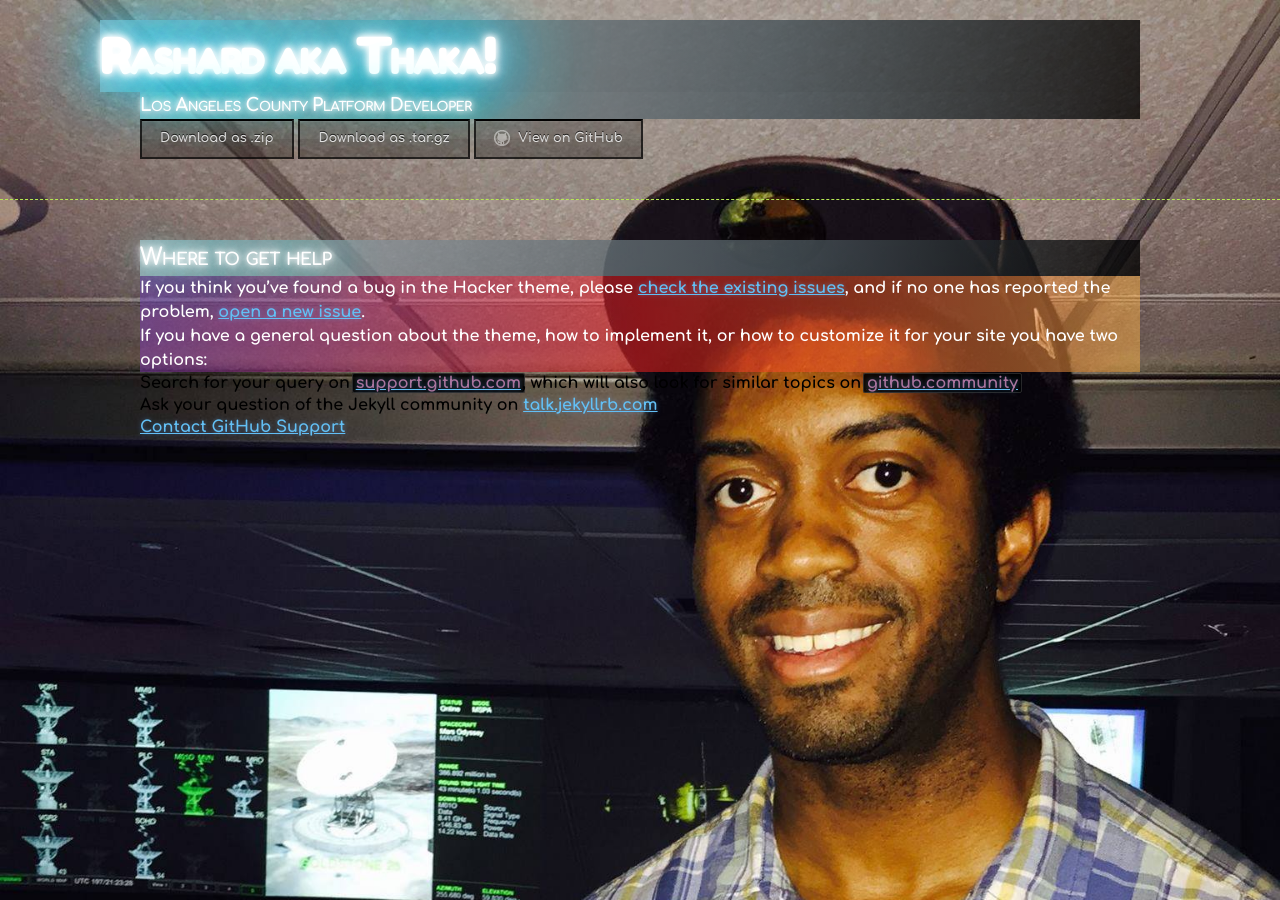
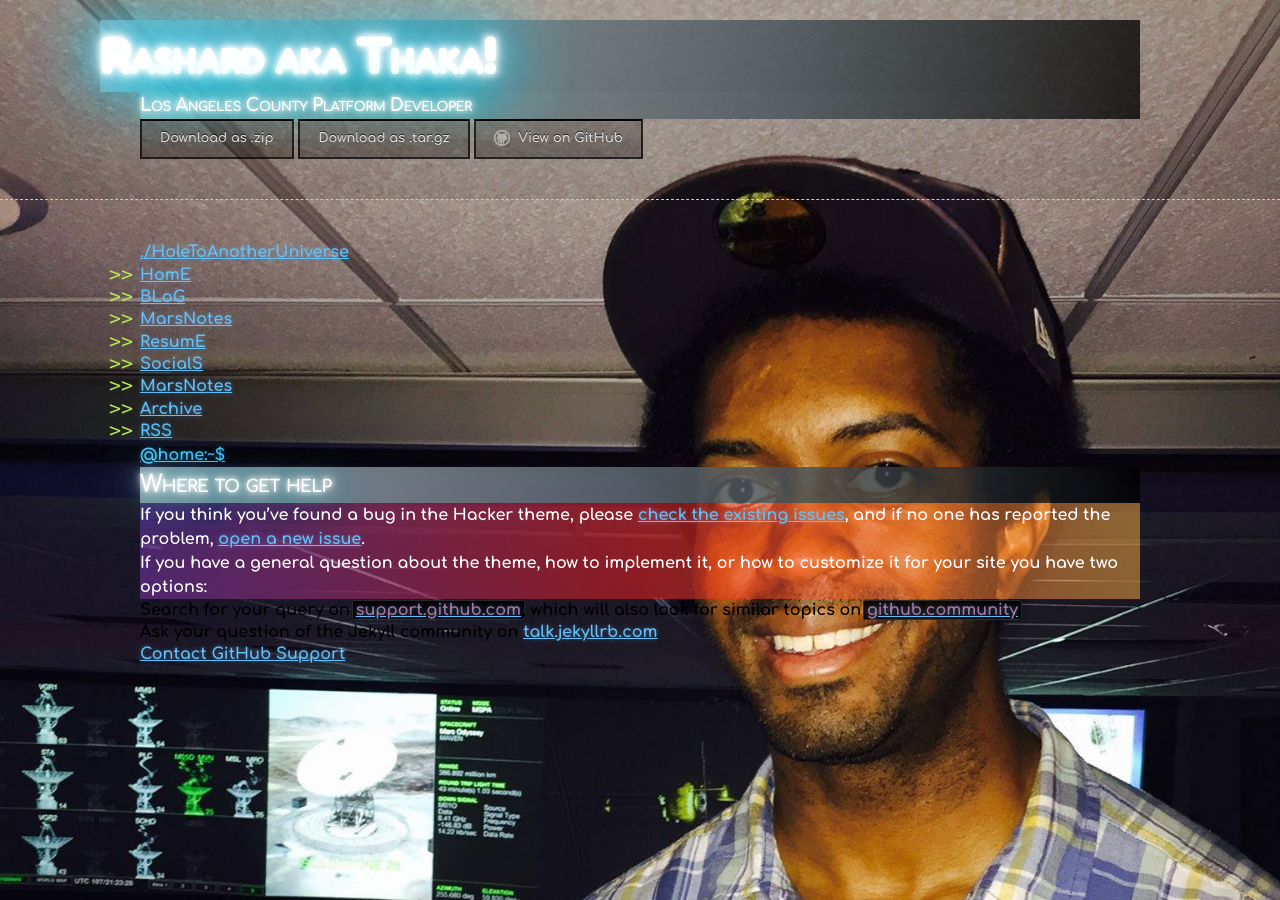
Before and after one commit to ricoThaka/cv, a Jekyll site: the page built from docs/SUPPORT.md, in a window 1280 px wide. Built offline with Jekyll 4.4.1, drawn with Linux system fonts in a browser that asks for light colours; some web fonts are replaced; our own code applies the rules of GitHub Pages for plain Markdown files.

Commit message:
{% include links.html %}

```diff
--- /dev/null
+++ b/_includes/links.html
@@ -0,0 +1,17 @@
+<div id="navcontainer">
+    <div class="logo"><a href="https://ricothaka.github.io/" alt="My Name is Thaka aka #Rashard! I am a Unix Adimistrator assigned to the Mars Reconnosince Orbiter at #Nasa's Jet Propulsion Laboratory in Pasadena California i have a daughter named coral and a fiance named normani and an exwife ... erika ">./HoleToAnotherUniverse</a></div>
+  <ul id="navlist">
+    <li><a href="https://ricothaka.github.io/" alt="My Resume!">HomE</a></li>
+  <li id="active"><a id="current" href="https://ricothaka.github.io/blog/" alt="My Name is Thaka ppl usd to call me Rashard and this is My blog" >BLoG</a></li>
+  <li><a href="https://ricothaka.github.io/marsblog.html" alt="Mars Reconissince Orbiter is my job to help maintain for the us government and our global allies, we r a fun bunch">MarsNotes</a></li>
+  <li><a href="https://ricothaka.github.io/cv/" alt="My Resume!">ResumE</a></li>
+  <li><a href="https://ricothaka.github.io/Contact.html">SocialS</a></li>
+  <li><a href="https://ricothaka.github.io/marsblog.html" alt="Mars Reconissince Orbiter is my job to help maintain for the us government and our global allies, we r a fun bunch">MarsNotes</a></li>
+  <li><a href="{{ "/archive" | prepend: site.baseurl | replace: '//', '/' }}">Archive</a></li>
+  <li><a href="{{ "/atom.xml" | prepend: site.baseurl | replace: '//', '/' }}">RSS</a></li>
+  <a href="{{ "/" | prepend: site.baseurl | replace: '//', '/' }}">
+    {% assign owner_first_name = site.owner | split: " " %}
+    {{ owner_first_name[0] | downcase }}@home:~$
+    </a>
+  </ul>
+  </div>
--- a/_layouts/default.html
+++ b/_layouts/default.html
@@ -31,6 +31,7 @@
 
     <div class="container">
       <section id="main_content">
+        {% include links.html %}
         {{ content }}
       </section>
     </div>
```
